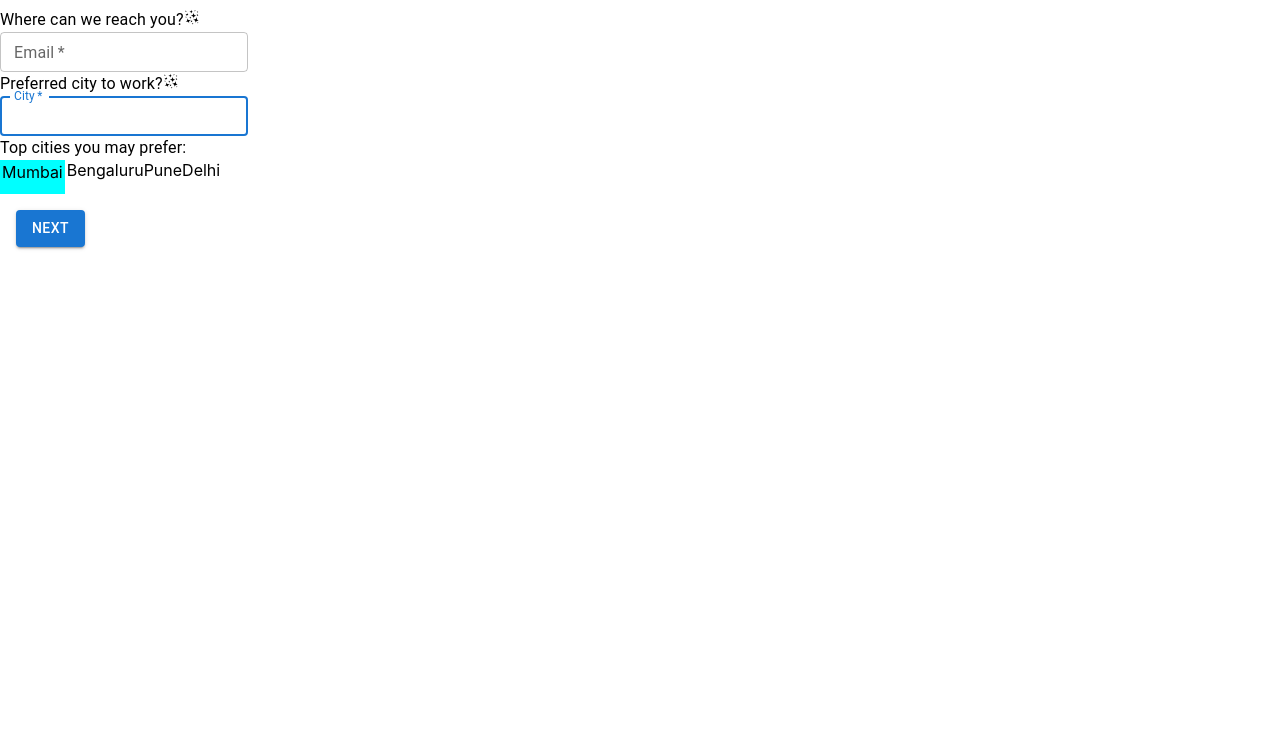
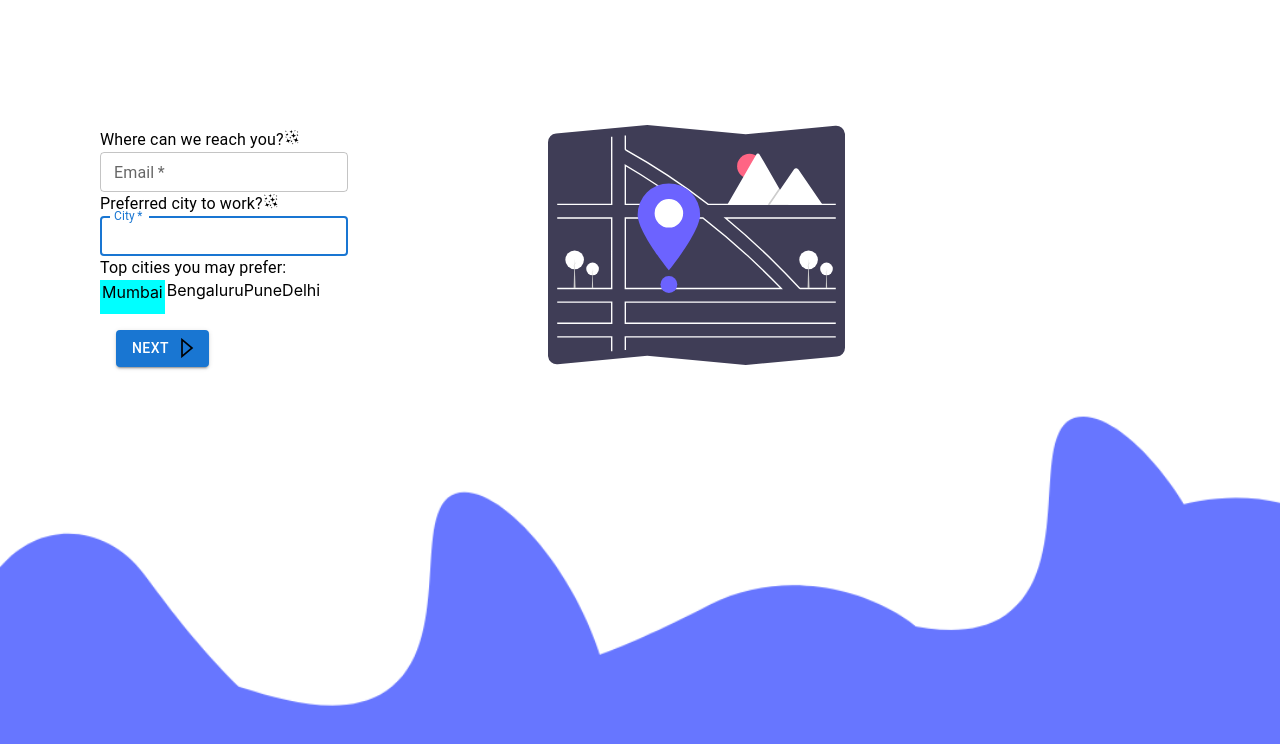
Before and after one commit to sanikaardekar/FastjobsTask, a React (Create React App) app: page /page2 in a window 1280 px wide. Shown: the top 744 px of the page. Built offline with nearby package versions, Linux system fonts and the light colour scheme.

Commit message:
page 2 and 3 done

```diff
--- a/src/App.css
+++ b/src/App.css
@@ -16,7 +16,7 @@ img{
 [type=radio]:checked+img {
     outline: 2px solid black;
 }
-.background-pic-page1{
+.background-pic{
     height: 100vh;
     width: 100vw;
     position: relative;
@@ -43,7 +43,7 @@ img{
     margin-left: 100px !important;
     margin-top: 120px !important;
 }
-@media screen and (min-width: 360px) and (max-width: 768px){
+@media screen and (min-width: 360px) and (max-width: 1080px){
     .main{
         margin-top: 100px !important;
         margin-left: 70px !important;
--- a/src/screens/Page1.js
+++ b/src/screens/Page1.js
@@ -1,4 +1,4 @@
-import { TextField, Typography, Box, IconButton, Grid } from "@mui/material";
+import { TextField, Typography, Box, Button, Grid } from "@mui/material";
 import { useState } from "react";
 import { GiSparkles } from 'react-icons/gi'
 import { GrCaretNext } from 'react-icons/gr'
@@ -53,7 +53,7 @@ const Page1 = () => {
 
     return (
         <>
-            <Grid container className="background-pic-page1">
+            <Grid container className="background-pic">
                 <div className="root">
                     <Grid item sm={12} md={12} className="main">
                         <Box component="form" noValidate onSubmit={handleSubmit} sx={{ mt: 1 }}>
@@ -80,14 +80,15 @@ const Page1 = () => {
                                 <img src={female} alt="Option 2" />
                             </label>
 
-                            <IconButton
+                            <Button
                                 type="submit"
                                 size="medium"
                                 variant="contained"
                                 sx={{ ml: 2, mt: 2, mb: 1 }}
+                                endIcon={<GrCaretNext style={{fill:"white"}}/>}
                             >
-                                <GrCaretNext />
-                            </IconButton>
+                                Next
+                            </Button>
                         </Box>
                         <Grid item sm={6} md={8} className="hello">
                             <img style={{ height: "30vh", marginLeft:"150px" }} src={hello} alt="hello" />
--- a/src/screens/Page2.js
+++ b/src/screens/Page2.js
@@ -1,8 +1,11 @@
 import { TextField, Typography, Box, Button, Grid } from "@mui/material";
 import { useState } from "react";
-import { GiSparkles } from 'react-icons/gi'
+import { GiSparkles } from 'react-icons/gi';
+import { GrCaretNext } from 'react-icons/gr';
 import { URL } from '../utils/Api';
 import { useNavigate } from 'react-router-dom';
+import '../App.css'
+import location from '../assets/location.svg'
 
 const Page2 = () => {
     const navigate = useNavigate();
@@ -48,6 +51,9 @@ const Page2 = () => {
 
     return (
         <>
+            <Grid container className="background-pic">
+                <div className="root">
+                    <Grid item sm={12} md={12} className="main">
                         <Box component="form" noValidate onSubmit={handleSubmit} sx={{ mt: 1 }}>
                             <Typography>Where can we reach you?<GiSparkles /></Typography>
                             <TextField
@@ -84,10 +90,18 @@ const Page2 = () => {
                                 size="medium"
                                 variant="contained"
                                 sx={{ ml: 2, mt: 2, mb: 1 }}
+                                endIcon={<GrCaretNext style={{fill:"white"}}/>}
                             >
                                 Next
                             </Button>
                         </Box>
+
+                        <Grid item sm={6} md={8} className="hello">
+                            <img style={{ height: "30vh", marginLeft:"200px" }} src={location} alt="hello" />
+                        </Grid>
+                    </Grid>
+                </div>
+            </Grid>
         </>
     )
 }
--- a/src/screens/Page3.js
+++ b/src/screens/Page3.js
@@ -1,11 +1,12 @@
 import { Typography, Card, Button, Grid, Box } from "@mui/material";
 import React, { useState } from "react";
 import { GiSparkles } from 'react-icons/gi'
+import { GrCaretNext } from 'react-icons/gr';
 import { URL } from '../utils/Api';
 import { useNavigate } from 'react-router-dom';
 import ClearIcon from '@mui/icons-material/Clear';
 import './Tags.css';
-
+import rolesSvg from '../assets/roles.svg';
 
 const TagsInput = (props) => {
 
@@ -89,13 +90,16 @@ const Page3 = () => {
         console.log(tags);
     };
     return (
+        <Grid container className="background-pic">
+            <div className="root">
+                <Grid item sm={12} md={12} className="main">
                     <Box component="form" noValidate onSubmit={handleSubmit} sx={{ mt: 1 }}>
                         <Typography>Roles you are looking for?<GiSparkles /></Typography>
                         <TagsInput selectedTags={selectedTags} tagList={["ML Developer"]} roles={roles} setRoles={setRoles} />
                         <Typography fontFamily="Poppins">Trending Roles: </Typography>
                         <Grid item display="flex" flexDirection="row" justifyContent="flex-start">
-                <Card sx={{ height: "30px", mr: "4px", padding: "2px 4px 4px 4px", borderRadius:"5px", color:"#6776FF" }}>Web Developer</Card>{" "}
-                <Card sx={{ height: "30px", mr: "4px", padding: "2px 4px 4px 4px", borderRadius:"5px", color:"#6776FF" }}>UI Developer</Card>{" "}
+                            <Card sx={{ height: "30px", mr: "4px", padding: "2px 4px 4px 4px", borderRadius: "5px", color: "#6776FF" }}>Web Developer</Card>{" "}
+                            <Card sx={{ height: "30px", mr: "4px", padding: "2px 4px 4px 4px", borderRadius: "5px", color: "#6776FF" }}>UI Developer</Card>{" "}
                         </Grid>
                         <Typography>How many years of experience?<GiSparkles /></Typography>
                         <Grid item display="flex" flexDirection="row" justifyContent="flex-start">
@@ -124,10 +128,17 @@ const Page3 = () => {
                             size="medium"
                             variant="contained"
                             sx={{ ml: 2, mt: 2, mb: 1 }}
+                            endIcon={<GrCaretNext style={{ fill: "white" }} />}
                         >
                             Next
                         </Button>
                     </Box>
+                    <Grid item sm={6} md={8} className="hello">
+                        <img style={{ height: "25vh", marginLeft: "0px" }} src={rolesSvg} alt="hello" />
+                    </Grid>
+                </Grid>
+            </div>
+        </Grid>
     )
 }
 export default Page3;
```
Lines whose indentation alone changed are shown as unchanged.
